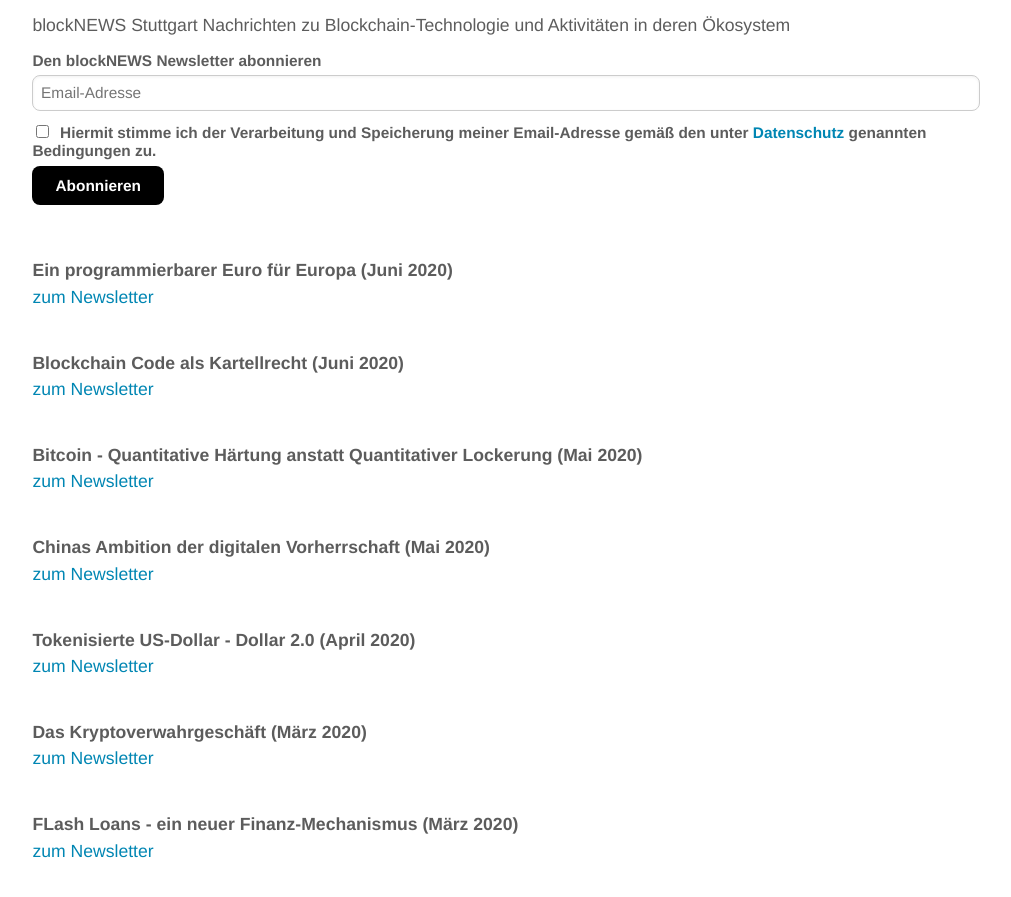
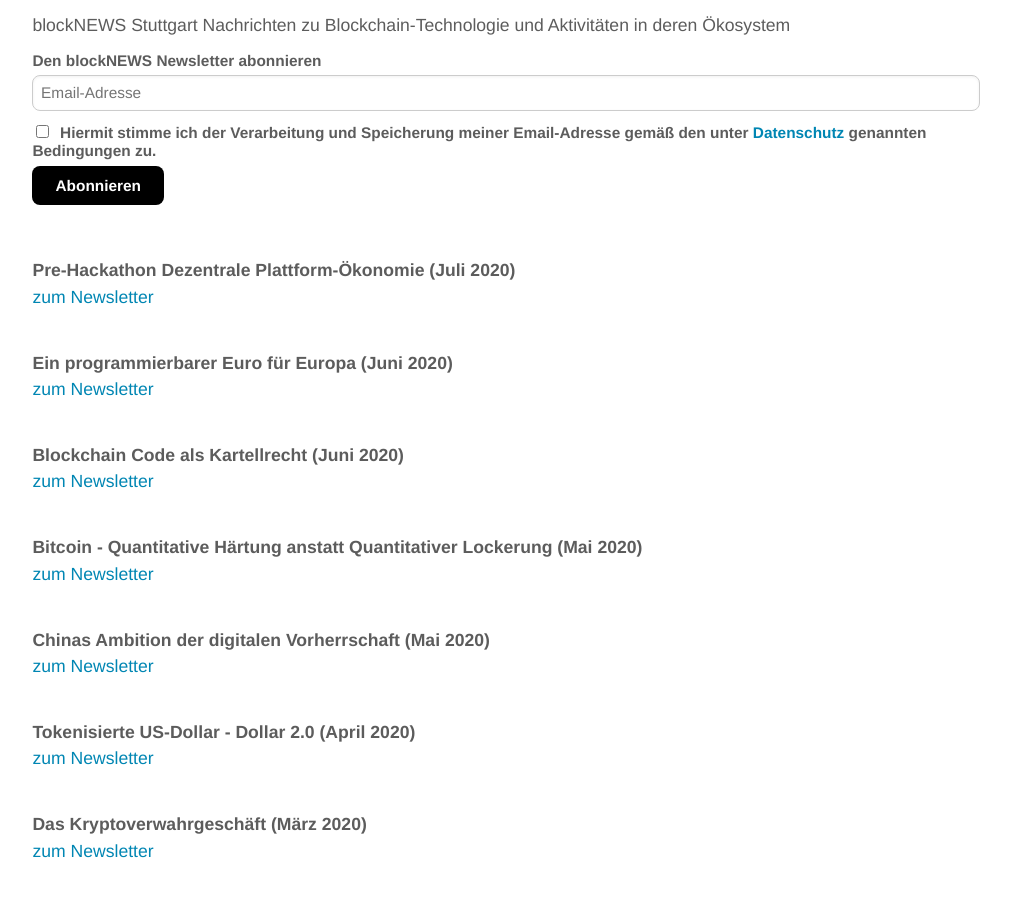
Before and after one commit to blocklab/site, a Jekyll site: the page built from newsletter.md, in a window 1280 px wide and 900 px high, scrolled down 529 px. Shown: the top 897 px of the window, without its empty margins (134-1145 px from the left). Built offline with Jekyll 4.4.1, drawn with Linux system fonts in a browser that asks for light colours; comment, search, counter and statistics services are not loaded.

Commit message:
Update newsletter.md

```diff
--- a/newsletter.md
+++ b/newsletter.md
@@ -33,6 +33,11 @@ Nachrichten zu Blockchain-Technologie und Aktivitäten in deren Ökosystem
 <!--End mc_embed_signup-->
 
 <br>
+<br>
+**Pre-Hackathon Dezentrale Plattform-Ökonomie (Juli 2020)**
+<br>
+[zum Newsletter](https://mailchi.mp/c755d0c5f76f/pre-hackathon-dezentrale-plattformkonomie)
+
 <br>
 **Ein programmierbarer Euro für Europa (Juni 2020)**
 <br>
```
